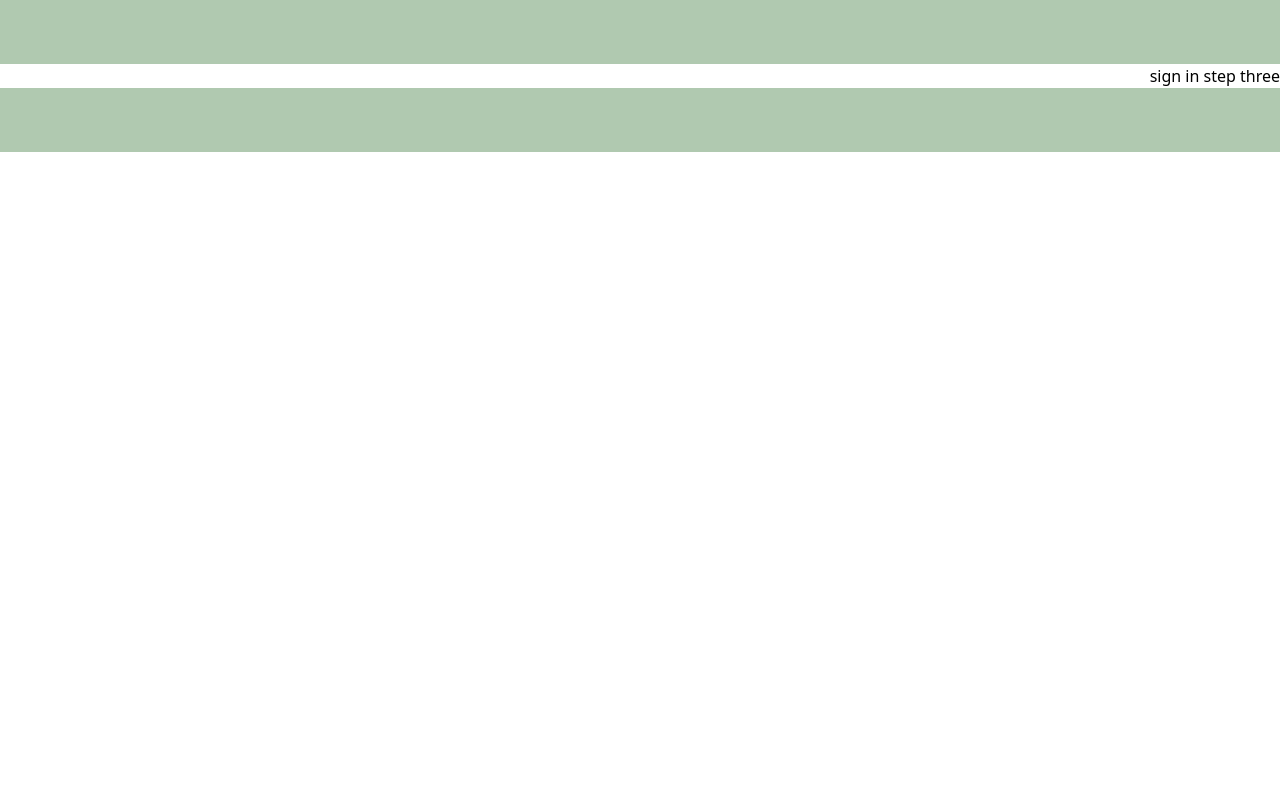
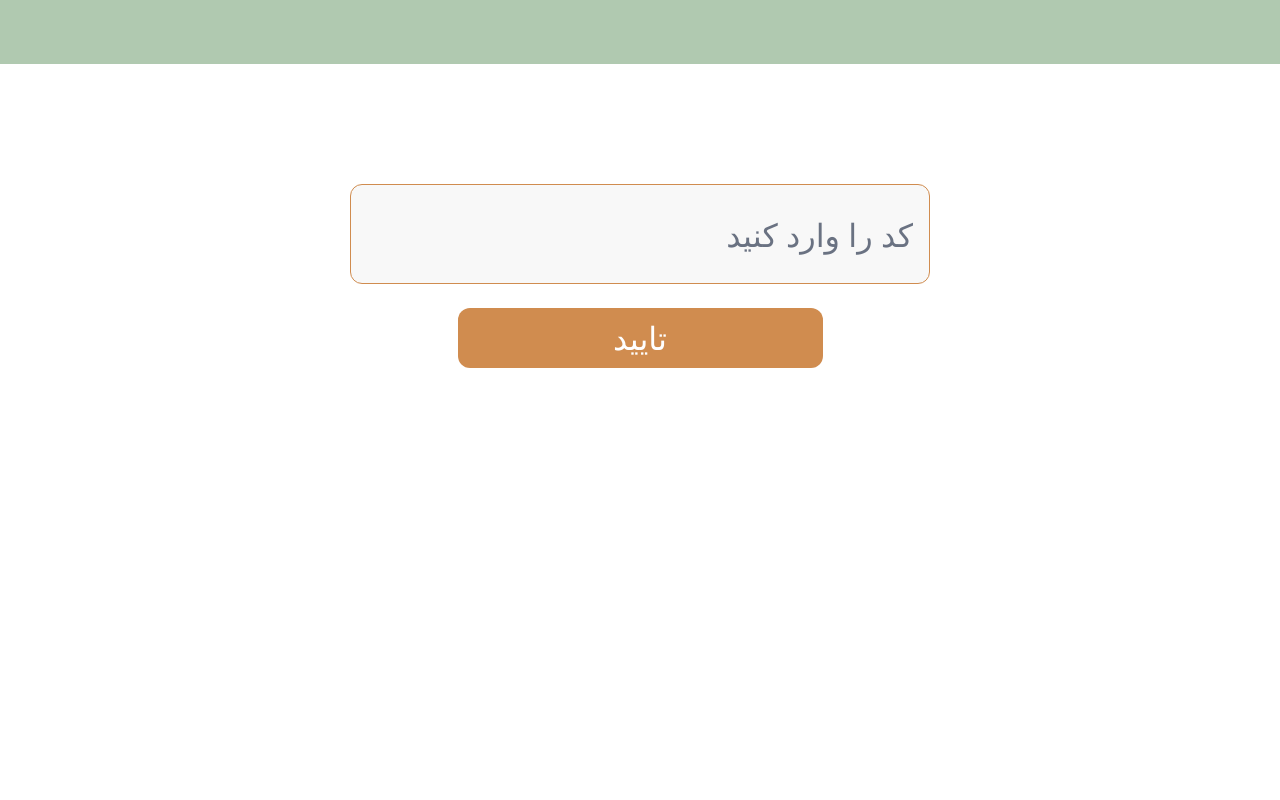
Before and after one commit to AYaldaShabani/nit-SSAD-4032-khoshmazeh, a React (Vite) app in the folder front/khoshmazeh/: page /auth/sign-in/step-three in a window 1280 px wide. Shown: the top 800 px of the page. Built offline with nearby package versions, Linux system fonts and the light colour scheme.

Commit message:
sign-in-step-three page

```diff
--- a/front/khoshmazeh/src/Components/Auth/SignInContainer/StepThreeContainer/index.jsx
+++ b/front/khoshmazeh/src/Components/Auth/SignInContainer/StepThreeContainer/index.jsx
@@ -1,8 +1,62 @@
+import { useState } from "react";
+import axios from "axios";
+
 const StepThreeContainer = () => {
+    const [otp, setOtp] = useState("");
+  const [loading, setLoading] = useState(false);
+  const [message, setMessage] = useState("");
+
+  const handleSubmit = async (e) => {
+    e.preventDefault();
+    setLoading(true);
+    setMessage("");
+
+    try {
+      const response = await axios.post("http://localhost:8000/api/verify-otp", {
+        otp: otp,
+      });
+
+      setMessage("کد تایید شد!");
+      console.log(response.data);
+    } catch (error) {
+      console.error(error);
+      setMessage("کد وارد شده صحیح نیست.");
+    } finally {
+      setLoading(false);
+    }
+  };
     return (
-        <div>
-            sign in step three
-        </div>
+
+
+
+
+
+<form
+onSubmit={handleSubmit}
+className="z-10 bg-white w-full min-h-screen  px-6 py-10 rounded-md flex flex-col items-center space-y-6 mt-20"
+>
+
+<input
+          type="text"
+          value={otp}
+          onChange={(e) => setOtp(e.target.value)}
+          placeholder="کد را وارد کنید"
+          className="w-[210px] h-[57px] md:w-[580px] md:h-[100px] bg-[#F8F8F8] border border-[#D08C4F] rounded-xl px-4 py-2 text-right placeholder-gray-500 text-[13px] md:text-[32px] placeholder:text-[13px] md:placeholder:text-[32px] focus:outline-none focus:ring-2 focus:ring-orange-300"
+          required
+        />
+
+<button
+          type="submit"
+          disabled={loading}
+          className="w-[100px] h-[48px] md:w-[365px] md:h-[60px] bg-[#D08C4F] hover:bg-orange-500 text-white text-[20px] md:text-[32px] rounded-xl transition disabled:opacity-50"
+        >
+          {loading ? "در حال تایید..." : "تایید"}
+        </button>
+
+{message && <p className="text-sm text-center text-gray-700">{message}</p>}
+</form>
+
+
     )
 }
 
```
